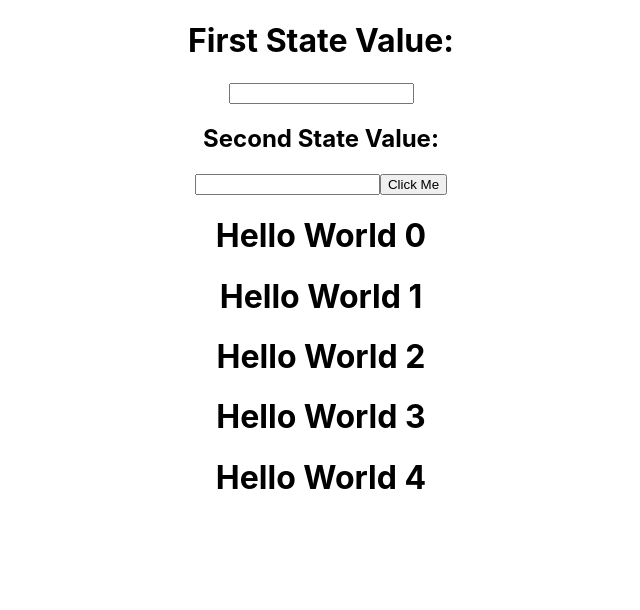
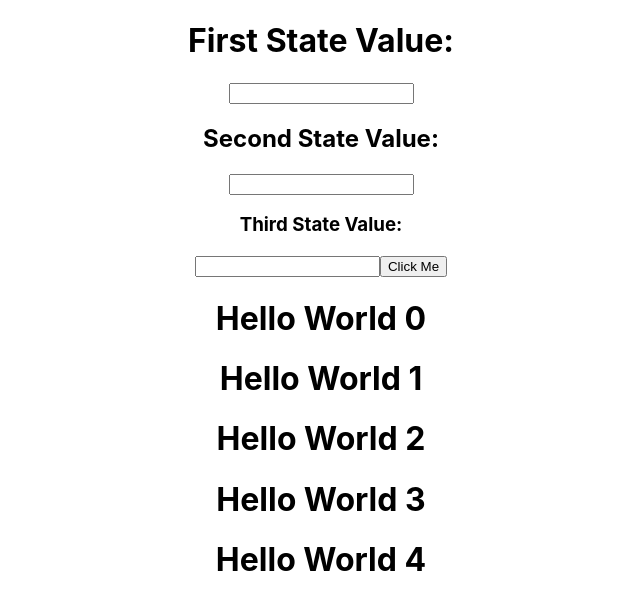
Before and after one commit to 8kbakshi/trial, a React (Create React App) app in the folder my/: page / in a window 1280 px wide. Shown: the top 610 px of the page, without its empty margins (319-959 px from the left). Built offline with nearby package versions, Linux system fonts and the light colour scheme.

Commit message:
Add third input field in JSX

```diff
--- a/my/src/App.js
+++ b/my/src/App.js
@@ -21,6 +21,8 @@ const handleSubmit = () => {
       <input type="text" value={first} onChange={(e) => setfirst(e.target.value)} />
       <h2>Second State Value: {second}</h2>
       <input type="text" value={second} onChange={(e) => setSecond(e.target.value)} />
+      <h3>Third State Value: {third}</h3>
+      <input type="text" value={third} onChange={(e) => setThird(e.target.value)} />
       <button onClick={chk}>Click Me</button>
       <div>
         {Array.from({ length: 5 }).map((_, index) => <h1 key={index}>Hello World {index}</h1>)}
```
